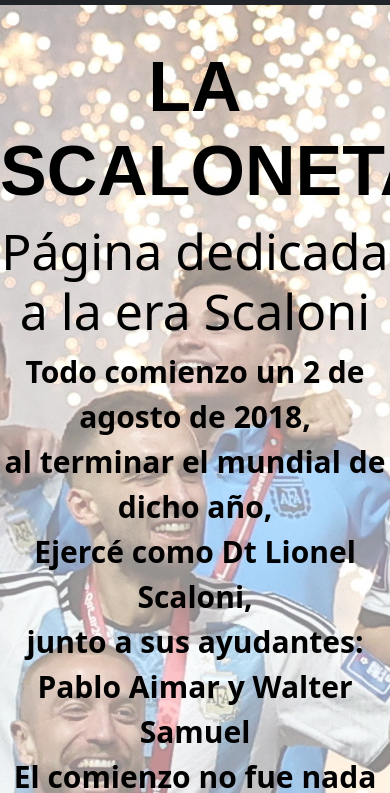
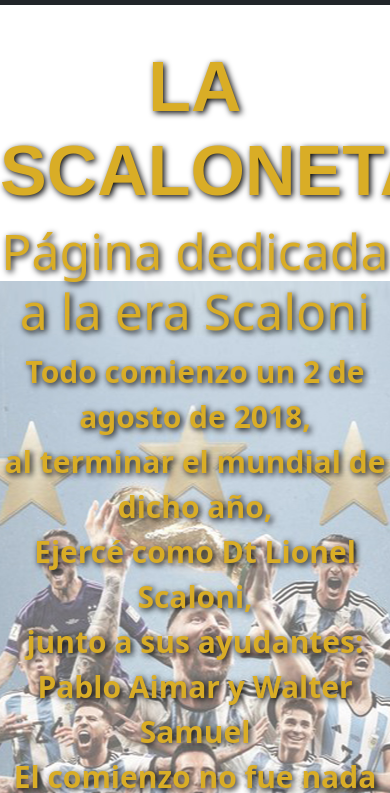
Before and after one commit to MartinComaschi/PF-Comaschi-Martin., a plain HTML site: page pages/info.html in a window 390 px wide. Shown: the part 51-844 px from the top of the page. Drawn offline with nearby package versions, Linux system fonts and the light colour scheme.

Commit message:
Trabajo terminado

```diff
--- a/estilos.css
+++ b/estilos.css
@@ -95,27 +95,30 @@ footer {
 }
 
 .tituloinfo {
-    color: black;
+    color: #d9ad26;
     font-size: 70px;
     font-family: sans-serif;
     text-align: center;
     text-transform: uppercase;
     padding-top: 40px;
     font-weight: 700;
+    text-shadow: 2px 2px 6px black;
 }
 
 .titulo2info {
     text-align: center;
-    color: black;
+    color: #d9ad26;
     font-size: 50px;
     font-weight: 500;
+    text-shadow: 2px 2px 6px black;
 }
 
 .pinfo {
-    color: black;
+    color: #d9ad26;
     font-size: 30px;
     text-align: center;
     font-weight: 700;
+    text-shadow: 2px 2px 6px black;
 }
 
 .fondo-mundial {
@@ -154,6 +157,11 @@ footer {
 .fondo-america{
     background-image: url(./Imagenes/americamobile.jpg);
     background-position: center;
+}
+.fondoinfo{
+    background-image: url(./Imagenes/infomobile.jpg);
+    background-position: center;
+    background-repeat: no-repeat;
 }
 }
 
```
Also changed, not shown: Copas/copafinalissima.html (+1 -1 lines), Imagenes/infomobile.jpg (added).
